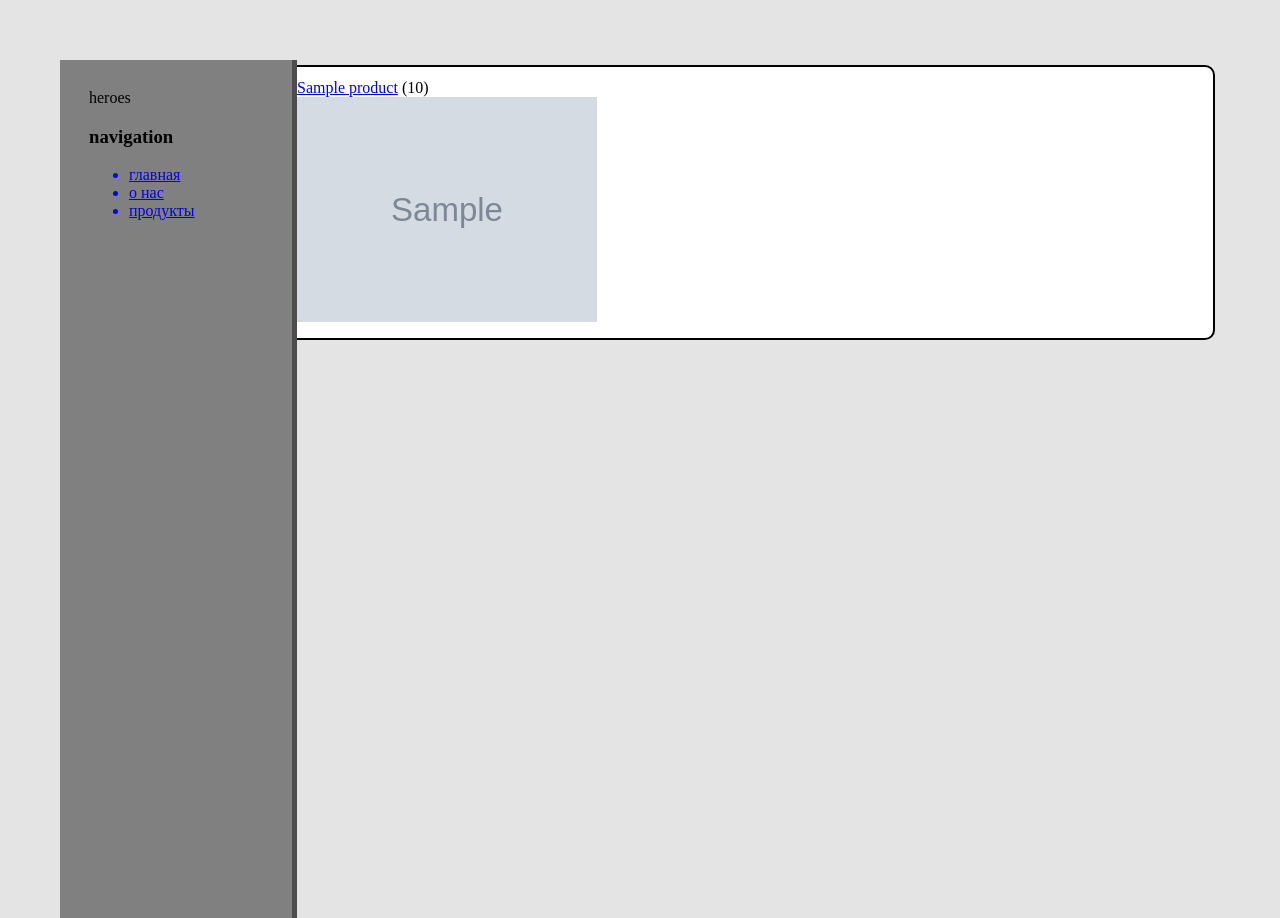
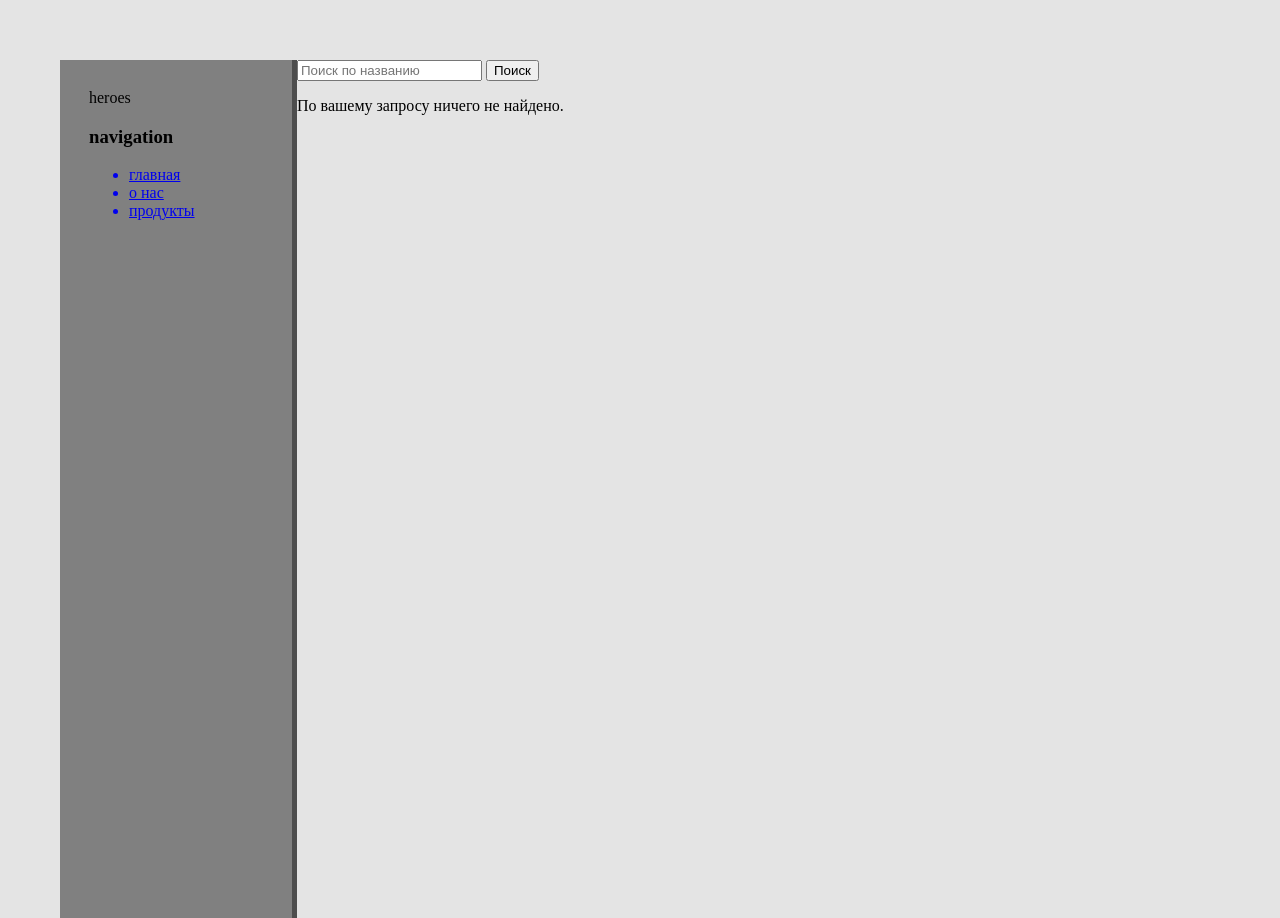
Before and after one commit to loshkasaginov/djangoProject, a Django app: page /products/ in a window 1280 px wide. Run offline with Django 4.2, Linux system fonts and the light colour scheme; tables that the repository leaves empty hold one stand-in row (values such as "Sample post"); grey boxes marked "Sample" are stand-in pictures.

Commit message:
фооооткии

```diff
--- a/startEducat/main/templates/main/products.html
+++ b/startEducat/main/templates/main/products.html
@@ -1,38 +1,21 @@
 {% extends 'main/parent.html' %}
 
-{% load static %}
 {% block content %}
-{% if product_list %}
-{% for product in product_list %}
-<div class="item">
-    <a href="{{ product.get_absolute_url }}">{{ product.product_name }}</a>
-    ({{product.product_price}})
-    {% if product.product_image %}
-    <div>
-        <img class="product-image" src="{{ product.product_image.url }}" alt="{{ product.product_name }}"/>
+<form method="GET" action="{% url 'products' %}">
+    <input type="text" name="search" placeholder="Поиск по названию" value="{{ search_query }}"/>
+    <button type="submit">Поиск</button>
+</form>
+
+<div class="products-container">
+    {% for product in products %}
+    <div class="product-card">
+        <h3>{{ product.product_name }}</h3>
+        <p>{{ product.product_manufacturer }}</p>
+        <img src="{{ product.product_image.url }}" alt="{{ product.product_name }}" class="product-image"/>
+        <a href="{{ product.get_absolute_url }}">Подробнее</a>
     </div>
-    {% endif %}
+    {% empty %}
+    <p>По вашему запросу ничего не найдено.</p>
+    {% endfor %}
 </div>
-{% endfor %}
-{% else %}
-<p>There are no products yet</p>
-{% endif %}
-{%endblock%}
-
-{% block endpage %}
-{% if is_paginated %}
-<div class="pagination">
-          <span class="page-links">
-              {% if page_obj.has_previous %}
-                  <a href="{{ request.path }}?page={{ page_obj.previous_page_number }}">previous</a>
-              {% endif %}
-              <span class="page-current">
-                  Page {{ page_obj.number }} of {{ page_obj.paginator.num_pages }}.
-              </span>
-              {% if page_obj.has_next %}
-                  <a href="{{ request.path }}?page={{ page_obj.next_page_number }}">next</a>
-              {% endif %}
-          </span>
-</div>
-{% endif %}
-{%endblock%}
+{% endblock %}
```
